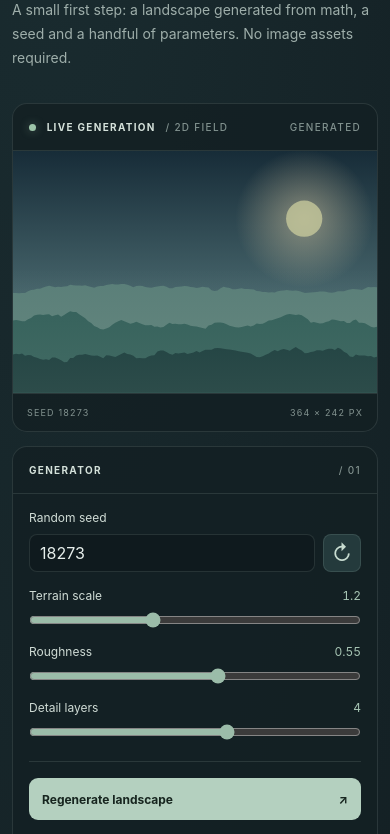
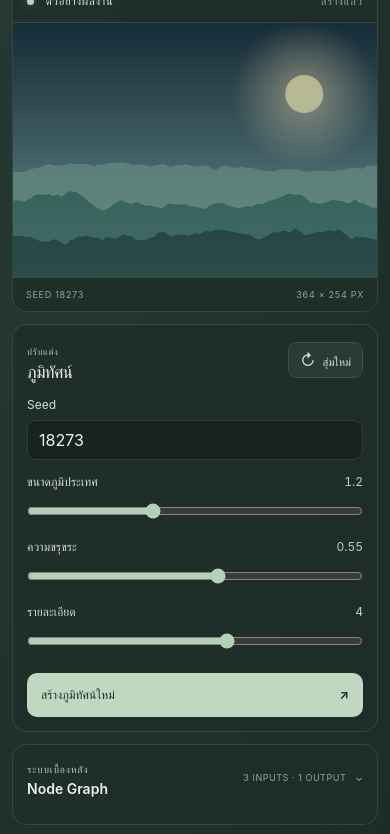
Before and after one commit to Blackzecond/Aether-project, a website built with Vite: page index.html in a window 390 px wide. Shown: the part 197-1031 px from the top of the page. Built offline with nearby package versions, Linux system fonts and the light colour scheme.

Commit message:
feat: connect landscape graph and simplify mobile workspace

```diff
--- a/index.html
+++ b/index.html
@@ -1,70 +1,104 @@
 <!doctype html>
-<html lang="en">
+<html lang="th">
   <head>
     <meta charset="UTF-8" />
-    <meta name="viewport" content="width=device-width, initial-scale=1.0, viewport-fit=cover" />
-    <meta name="theme-color" content="#10191d" />
-    <meta name="description" content="A lightweight procedural creation playground." />
-    <title>Aether Project</title>
+    <meta name="viewport" content="width=device-width, initial-scale=1, viewport-fit=cover" />
+    <meta name="theme-color" content="#172321" />
+    <meta name="description" content="Aether — lightweight procedural studio." />
+    <title>Aether · Procedural Studio</title>
   </head>
   <body>
     <main class="app-shell">
       <header class="topbar">
         <a class="brand" href="./" aria-label="Aether home">
-          <span class="brand-mark">A</span>
-          <span>AETHER <small>PROCEDURAL STUDIO</small></span>
+          <span class="brand-mark">a</span>
+          <span class="brand-name">aether <small>procedural studio</small></span>
         </a>
-        <span class="version">EARLY PLAYGROUND · 0.1</span>
+        <span class="version">ทดลองใช้ · 0.2</span>
       </header>
 
       <section class="intro">
-        <p class="eyebrow">GENERATIVE SYSTEMS / EXPERIMENT 001</p>
-        <h1>Make more from <em>less.</em></h1>
-        <p class="intro-copy">A small first step: a landscape generated from math, a seed and a handful of parameters. No image assets required.</p>
+        <p class="eyebrow">สร้างสรรค์จากระบบและคณิตศาสตร์</p>
+        <h1>เริ่มจากสิ่งเล็ก ๆ</h1>
+        <p class="intro-copy">สร้างภูมิทัศน์ด้วยพารามิเตอร์และ Node Graph ที่ทำงานร่วมกัน</p>
       </section>
 
-      <section class="workspace" aria-label="Procedural landscape workspace">
-        <div class="preview-panel">
+      <section class="workspace" aria-label="พื้นที่สร้างภูมิทัศน์">
+        <section class="preview-panel">
           <div class="panel-heading">
-            <div><span class="status-dot"></span> LIVE GENERATION <span class="muted">/ 2D FIELD</span></div>
-            <span id="render-status" class="muted">READY</span>
+            <span><i class="status-dot"></i> ตัวอย่างผลงาน</span>
+            <span id="render-status" class="muted">กำลังเตรียม</span>
           </div>
           <div class="canvas-wrap">
-            <canvas id="preview" aria-label="Procedurally generated layered landscape"></canvas>
+            <canvas id="preview" aria-label="ภูมิทัศน์ที่สร้างขึ้นด้วยระบบ Procedural"></canvas>
           </div>
           <div class="preview-footer">
             <span id="seed-label">SEED 18273</span>
             <span id="resolution-label">—</span>
           </div>
-        </div>
+        </section>
 
-        <aside class="controls-panel">
-          <div class="panel-heading">GENERATOR <span class="muted">/ 01</span></div>
-          <label class="field-label" for="seed">Random seed</label>
-          <div class="seed-row">
-            <input id="seed" type="number" value="18273" inputmode="numeric" />
-            <button id="randomize" class="icon-button" type="button" aria-label="Randomize seed" title="Randomize seed">↻</button>
+        <section class="controls-panel" aria-label="ตั้งค่าการสร้าง">
+          <div class="section-heading">
+            <div><span class="eyebrow">ปรับแต่ง</span><h2>ภูมิทัศน์</h2></div>
+            <button id="randomize" class="quiet-button" type="button"><span aria-hidden="true">↻</span> สุ่มใหม่</button>
           </div>
 
-          <label class="field-label" for="scale">Terrain scale <output id="scale-value">1.2</output></label>
+          <label class="field-label" for="seed">Seed</label>
+          <input id="seed" class="seed-input" type="number" value="18273" inputmode="numeric" />
+
+          <label class="field-label" for="scale">ขนาดภูมิประเทศ <output id="scale-value">1.2</output></label>
           <input id="scale" type="range" min="0.5" max="2.4" step="0.1" value="1.2" />
 
-          <label class="field-label" for="roughness">Roughness <output id="roughness-value">0.55</output></label>
+          <label class="field-label" for="roughness">ความขรุขระ <output id="roughness-value">0.55</output></label>
           <input id="roughness" type="range" min="0.15" max="0.85" step="0.05" value="0.55" />
 
-          <label class="field-label" for="detail">Detail layers <output id="detail-value">4</output></label>
+          <label class="field-label" for="detail">รายละเอียด <output id="detail-value">4</output></label>
           <input id="detail" type="range" min="1" max="6" step="1" value="4" />
 
-          <div class="control-divider"></div>
-          <button id="regenerate" class="primary-button" type="button">Regenerate landscape <span>↗</span></button>
-          <p class="hint">Generation runs only when a parameter changes. The preview does not run a continuous animation loop, helping conserve battery and avoid unnecessary GPU work.</p>
-        </aside>
+          <button id="regenerate" class="primary-button" type="button">สร้างภูมิทัศน์ใหม่ <span aria-hidden="true">↗</span></button>
+        </section>
+
+        <details class="graph-panel" id="graph-panel">
+          <summary>
+            <span><span class="eyebrow">ระบบเบื้องหลัง</span><strong>Node Graph</strong></span>
+            <span class="summary-meta">3 INPUTS · 1 OUTPUT <span class="chevron">⌄</span></span>
+          </summary>
+          <p class="graph-description">ค่าจากตัวปรับด้านบนจะไหลผ่าน Node และถูกรวมเป็นค่าที่ Generator ใช้งานจริง</p>
+          <div class="node-flow" aria-label="ลำดับการทำงานของ Node Graph">
+            <div class="node-card">
+              <span class="node-type">NUMBER · 01</span>
+              <strong>Terrain Scale</strong>
+              <span class="node-value" id="node-scale">1.2</span>
+              <span class="node-port">● value</span>
+            </div>
+            <div class="flow-line"><span>↓</span></div>
+            <div class="node-card">
+              <span class="node-type">NUMBER · 02</span>
+              <strong>Roughness</strong>
+              <span class="node-value" id="node-roughness">0.55</span>
+              <span class="node-port">● value</span>
+            </div>
+            <div class="flow-line"><span>↓</span></div>
+            <div class="node-card">
+              <span class="node-type">NUMBER · 03</span>
+              <strong>Detail Layers</strong>
+              <span class="node-value" id="node-detail">4</span>
+              <span class="node-port">● value</span>
+            </div>
+            <div class="flow-line"><span>↓</span></div>
+            <div class="node-card output-node">
+              <span class="node-type">LANDSCAPE · OUTPUT</span>
+              <strong>Landscape Generator</strong>
+              <span class="node-value">พร้อมประมวลผล</span>
+              <span class="node-port">● settings</span>
+            </div>
+          </div>
+          <p class="graph-footnote">รุ่นนี้เป็น Graph แบบกำหนดโครงสร้างไว้ก่อน ยังไม่รองรับการลาก Node หรือสร้างสายเชื่อมต่อด้วยมือ</p>
+        </details>
       </section>
 
-      <footer class="bottom-note">
-        <span>PROCEDURAL-FIRST · DETERMINISTIC · MOBILE-AWARE</span>
-        <span>Built from code, not image files.</span>
-      </footer>
+      <footer class="bottom-note"><span>PROCEDURAL FIRST · MOBILE FRIENDLY</span><span>สร้างจากโค้ด ไม่ใช้ภาพสำเร็จรูป</span></footer>
     </main>
     <script type="module" src="/src/main.ts"></script>
   </body>
--- a/src/main.ts
+++ b/src/main.ts
@@ -1,6 +1,8 @@
 import "./style.css";
 import { drawLandscape } from "./generators/landscape";
 import { getRenderSize } from "./core/quality";
+import { evaluateGraph, type GraphDocument, type GraphNodeDefinition, type GraphValue } from "./core/graph";
+import { createCoreNodeRegistry } from "./core/nodes";
 
 function requiredElement<T extends Element>(selector: string): T {
   const element = document.querySelector<T>(selector);
@@ -13,9 +15,12 @@ const seedInput = requiredElement<HTMLInputElement>("#seed");
 const scaleInput = requiredElement<HTMLInputElement>("#scale");
 const roughnessInput = requiredElement<HTMLInputElement>("#roughness");
 const detailInput = requiredElement<HTMLInputElement>("#detail");
-const renderStatus = document.querySelector<HTMLElement>("#render-status");
-const seedLabel = document.querySelector<HTMLElement>("#seed-label");
-const resolutionLabel = document.querySelector<HTMLElement>("#resolution-label");
+const renderStatus = requiredElement<HTMLElement>("#render-status");
+const seedLabel = requiredElement<HTMLElement>("#seed-label");
+const resolutionLabel = requiredElement<HTMLElement>("#resolution-label");
+const nodeScale = requiredElement<HTMLElement>("#node-scale");
+const nodeRoughness = requiredElement<HTMLElement>("#node-roughness");
+const nodeDetail = requiredElement<HTMLElement>("#node-detail");
 
 const context = (() => {
   const value = canvas.getContext("2d", { alpha: false, desynchronized: true });
@@ -23,39 +28,73 @@ const context = (() => {
   return value;
 })();
 
+const outputDefinition: GraphNodeDefinition = {
+  type: "landscape.compose",
+  inputs: ["scale", "roughness", "octaves"],
+  outputs: ["scale", "roughness", "octaves"],
+  evaluate: (inputs) => ({
+    scale: inputs.scale,
+    roughness: inputs.roughness,
+    octaves: inputs.octaves,
+  }),
+};
+const registry = new Map(createCoreNodeRegistry());
+registry.set(outputDefinition.type, outputDefinition);
+
+function evaluateLandscapeGraph() {
+  const graph: GraphDocument = {
+    nodes: [
+      { id: "scale", type: "number.constant", params: { value: Number(scaleInput.value) } },
+      { id: "roughness", type: "number.constant", params: { value: Number(roughnessInput.value) } },
+      { id: "detail", type: "number.constant", params: { value: Number(detailInput.value) } },
+      { id: "landscape", type: "landscape.compose" },
+    ],
+    edges: [
+      { id: "e-scale", fromNodeId: "scale", fromPort: "value", toNodeId: "landscape", toPort: "scale" },
+      { id: "e-roughness", fromNodeId: "roughness", fromPort: "value", toNodeId: "landscape", toPort: "roughness" },
+      { id: "e-detail", fromNodeId: "detail", fromPort: "value", toNodeId: "landscape", toPort: "octaves" },
+    ],
+  };
+  const result = evaluateGraph(graph, registry);
+  const values = result.values.get("landscape");
+  if (!values) throw new Error("Landscape graph did not produce an output.");
+  const number = (key: string): number => {
+    const value = values[key] as GraphValue;
+    if (typeof value !== "number") throw new TypeError("Invalid graph output: " + key);
+    return value;
+  };
+  return { scale: number("scale"), roughness: number("roughness"), octaves: number("octaves") };
+}
+
 function readOptions() {
-  return {
-    seed: Number(seedInput.value) || 1,
-    scale: Number(scaleInput.value),
-    roughness: Number(roughnessInput.value),
-    octaves: Number(detailInput.value),
-  };
+  return { seed: Number(seedInput.value) || 1, ...evaluateLandscapeGraph() };
+}
+
+function updateOutputs(): void {
+  const options = readOptions();
+  requiredElement<HTMLOutputElement>("#scale-value").textContent = options.scale.toFixed(1);
+  requiredElement<HTMLOutputElement>("#roughness-value").textContent = options.roughness.toFixed(2);
+  requiredElement<HTMLOutputElement>("#detail-value").textContent = String(options.octaves);
+  nodeScale.textContent = options.scale.toFixed(1);
+  nodeRoughness.textContent = options.roughness.toFixed(2);
+  nodeDetail.textContent = String(options.octaves);
 }
 
 function render(): void {
   const rect = canvas.getBoundingClientRect();
   if (rect.width < 1 || rect.height < 1) return;
-
   const size = getRenderSize(rect.width, rect.height);
   if (canvas.width !== size.width || canvas.height !== size.height) {
     canvas.width = size.width;
     canvas.height = size.height;
   }
-
   context.setTransform(size.scale, 0, 0, size.scale, 0, 0);
   context.clearRect(0, 0, rect.width, rect.height);
   const options = readOptions();
   drawLandscape(context, rect.width, rect.height, options);
-
-  if (renderStatus) renderStatus.textContent = "GENERATED";
-  if (seedLabel) seedLabel.textContent = `SEED ${options.seed}`;
-  if (resolutionLabel) resolutionLabel.textContent = `${size.width} × ${size.height} PX`;
-}
-
-function updateOutputs(): void {
-  requiredElement<HTMLOutputElement>("#scale-value").textContent = Number(scaleInput.value).toFixed(1);
-  requiredElement<HTMLOutputElement>("#roughness-value").textContent = Number(roughnessInput.value).toFixed(2);
-  requiredElement<HTMLOutputElement>("#detail-value").textContent = detailInput.value;
+  renderStatus.textContent = "สร้างแล้ว";
+  seedLabel.textContent = `SEED ${options.seed}`;
+  resolutionLabel.textContent = `${size.width} × ${size.height} PX`;
 }
 
 let renderQueued = false;
@@ -64,25 +103,25 @@ function scheduleRender(): void {
   renderQueued = true;
   requestAnimationFrame(() => {
     renderQueued = false;
-    render();
+    try {
+      updateOutputs();
+      render();
+    } catch (error) {
+      renderStatus.textContent = "เกิดข้อผิดพลาด";
+      console.error(error);
+    }
   });
 }
 
 for (const input of [seedInput, scaleInput, roughnessInput, detailInput]) {
-  input.addEventListener("input", () => {
-    updateOutputs();
-    scheduleRender();
-  });
+  input.addEventListener("input", scheduleRender);
 }
-
-document.querySelector<HTMLButtonElement>("#regenerate")?.addEventListener("click", scheduleRender);
-document.querySelector<HTMLButtonElement>("#randomize")?.addEventListener("click", () => {
+requiredElement<HTMLButtonElement>("#regenerate").addEventListener("click", scheduleRender);
+requiredElement<HTMLButtonElement>("#randomize").addEventListener("click", () => {
   seedInput.value = String(Math.floor(Math.random() * 1_000_000));
-  updateOutputs();
   scheduleRender();
 });
 
 const observer = new ResizeObserver(scheduleRender);
 observer.observe(canvas);
-updateOutputs();
 scheduleRender();
--- a/src/style.css
+++ b/src/style.css
@@ -1,62 +1,78 @@
 :root {
   color-scheme: dark;
   font-family: Inter, ui-sans-serif, system-ui, -apple-system, BlinkMacSystemFont, "Segoe UI", sans-serif;
-  background: #10191d;
-  color: #e6eeeb;
+  background: #172321;
+  color: #e8eee9;
   font-synthesis: none;
   text-rendering: optimizeLegibility;
   -webkit-font-smoothing: antialiased;
-  --muted: #82928f;
-  --line: rgba(190, 214, 204, 0.13);
-  --accent: #a6c7b7;
+  --muted: #94a49b;
+  --line: rgba(204, 222, 210, .13);
+  --accent: #b7d0bc;
+  --panel: #202e2a;
 }
 * { box-sizing: border-box; }
-body { margin: 0; min-width: 320px; min-height: 100vh; background: radial-gradient(ellipse at 12% 0%, #1a2c30 0, #10191d 48rem); }
+body { margin: 0; min-width: 320px; min-height: 100vh; background: radial-gradient(ellipse at 10% 0%, #263b33 0, #172321 48rem); }
 button, input { font: inherit; }
-.app-shell { width: min(1160px, calc(100% - 40px)); margin: 0 auto; padding: 24px 0 22px; }
-.topbar, .brand, .panel-heading, .preview-footer, .bottom-note, .field-label, .seed-row { display: flex; align-items: center; justify-content: space-between; }
-.topbar { padding-bottom: 26px; border-bottom: 1px solid var(--line); }
-.brand { justify-content: flex-start; gap: 11px; color: #edf4f0; text-decoration: none; font-size: 13px; font-weight: 750; letter-spacing: .16em; }
-.brand small { display: block; margin-top: 3px; color: var(--muted); font-size: 9px; font-weight: 500; letter-spacing: .18em; }
-.brand-mark { display: grid; width: 34px; height: 34px; place-items: center; border: 1px solid #8ba99a; border-radius: 11px 11px 11px 3px; color: #c6dfd1; font-family: Georgia, serif; font-size: 21px; }
-.version, .eyebrow, .panel-heading, .preview-footer, .bottom-note { font-size: 10px; letter-spacing: .13em; }
+button { touch-action: manipulation; }
+.app-shell { width: min(900px, calc(100% - 40px)); margin: 0 auto; padding: 22px 0 28px; }
+.topbar, .brand, .panel-heading, .preview-footer, .section-heading, .field-label, .bottom-note { display: flex; align-items: center; justify-content: space-between; }
+.topbar { padding-bottom: 18px; border-bottom: 1px solid var(--line); }
+.brand { justify-content: flex-start; gap: 10px; color: #eef4ee; text-decoration: none; font-size: 16px; font-weight: 700; letter-spacing: -.04em; }
+.brand-mark { display: grid; width: 34px; height: 34px; place-items: center; border: 1px solid #9bb7a1; border-radius: 12px 12px 12px 4px; color: #c9ddcb; font-family: Georgia, serif; font-size: 25px; }
+.brand-name small { display: block; margin-top: 1px; color: var(--muted); font-size: 9px; font-weight: 500; letter-spacing: .11em; text-transform: uppercase; }
+.version, .eyebrow, .panel-heading, .preview-footer, .bottom-note { font-size: 10px; letter-spacing: .08em; }
 .version, .muted, .preview-footer, .bottom-note { color: var(--muted); }
-.intro { max-width: 650px; padding: 42px 0 28px; }
-.eyebrow { color: #a7c5b4; }
-h1 { margin: 10px 0 12px; font-family: Georgia, "Times New Roman", serif; font-size: clamp(38px, 7vw, 68px); font-weight: 400; letter-spacing: -.045em; }
-h1 em { color: #a8cbb7; font-weight: 400; }
-.intro-copy { max-width: 540px; color: #9eaeaa; font-size: 14px; line-height: 1.7; }
-.workspace { display: grid; grid-template-columns: minmax(0, 1fr) 280px; gap: 14px; align-items: stretch; }
-.preview-panel, .controls-panel { min-width: 0; overflow: hidden; border: 1px solid var(--line); border-radius: 15px; background: rgba(20, 32, 36, .88); }
-.panel-heading { min-height: 47px; padding: 0 16px; border-bottom: 1px solid var(--line); color: #d4e1da; font-weight: 650; }
-.panel-heading .muted { margin-left: 6px; font-weight: 450; }
-.status-dot { display: inline-block; width: 7px; height: 7px; margin-right: 7px; border-radius: 50%; background: #9dc5a9; box-shadow: 0 0 10px #9dc5a966; }
-.canvas-wrap { height: clamp(260px, 43vw, 500px); background: #203b43; }
+.intro { padding: 28px 0 18px; }
+.eyebrow { margin: 0; color: #b4cdb7; }
+h1 { margin: 8px 0 6px; font-size: clamp(25px, 5vw, 36px); font-weight: 620; letter-spacing: -.055em; }
+.intro-copy { margin: 0; color: #a9b8af; font-size: 13px; line-height: 1.65; }
+.workspace { display: grid; gap: 12px; }
+.preview-panel, .controls-panel, .graph-panel { min-width: 0; overflow: hidden; border: 1px solid var(--line); border-radius: 15px; background: rgba(32, 46, 42, .88); }
+.panel-heading { min-height: 43px; padding: 0 14px; border-bottom: 1px solid var(--line); color: #dce7dd; font-size: 11px; font-weight: 600; }
+.status-dot { display: inline-block; width: 7px; height: 7px; margin-right: 8px; border-radius: 50%; background: #b8d4b9; box-shadow: 0 0 9px #b8d4b955; }
+.canvas-wrap { height: clamp(230px, 48vw, 430px); background: #29434a; }
 canvas { display: block; width: 100%; height: 100%; }
-.preview-footer { min-height: 38px; padding: 0 14px; border-top: 1px solid var(--line); font-size: 9px; }
-.controls-panel { padding-bottom: 15px; }
-.controls-panel > .panel-heading { margin-bottom: 17px; }
-.field-label { margin: 16px 16px 9px; color: #d0dcd6; font-size: 12px; }
-.field-label output { color: #a7c5b4; font-variant-numeric: tabular-nums; }
-.seed-row { gap: 8px; margin: 0 16px; }
-.seed-row input { min-width: 0; flex: 1; }
-input[type="number"] { height: 38px; padding: 0 10px; border: 1px solid var(--line); border-radius: 8px; outline: none; background: #0f1a1e; color: #e6eeeb; }
-.icon-button { width: 38px; height: 38px; border: 1px solid var(--line); border-radius: 8px; background: #243a3c; color: #c8ddd1; font-size: 21px; cursor: pointer; }
-input[type="range"] { display: block; width: calc(100% - 32px); margin: 0 16px; accent-color: #9bbca9; }
-.control-divider { height: 1px; margin: 21px 16px 16px; background: var(--line); }
-.primary-button { display: flex; width: calc(100% - 32px); min-height: 42px; margin: 0 16px; padding: 0 13px; align-items: center; justify-content: space-between; border: 0; border-radius: 9px; background: #b4d0bf; color: #17251f; font-size: 12px; font-weight: 750; cursor: pointer; }
-.primary-button:active, .icon-button:active { transform: translateY(1px); }
-.hint { margin: 12px 16px 0; color: #82928f; font-size: 10px; line-height: 1.6; }
-.bottom-note { gap: 12px; padding: 20px 2px 0; font-size: 9px; }
-@media (max-width: 760px) {
-  .app-shell { width: min(100% - 24px, 600px); padding-top: 14px; }
-  .topbar { padding-bottom: 18px; }
+.preview-footer { min-height: 34px; padding: 0 13px; border-top: 1px solid var(--line); font-size: 9px; }
+.controls-panel { padding: 16px; }
+.section-heading { margin-bottom: 15px; }
+.section-heading .eyebrow { font-size: 9px; }
+h2 { margin: 3px 0 0; font-size: 17px; font-weight: 600; letter-spacing: -.03em; }
+.quiet-button { min-height: 36px; padding: 0 11px; border: 1px solid var(--line); border-radius: 9px; background: #2a3a34; color: #d6e4d8; font-size: 11px; }
+.quiet-button span { margin-right: 4px; font-size: 16px; }
+.field-label { margin: 15px 0 8px; color: #d2ddd4; font-size: 12px; }
+.field-label output { color: #b9d3bd; font-variant-numeric: tabular-nums; }
+.seed-input { width: 100%; height: 40px; padding: 0 11px; border: 1px solid var(--line); border-radius: 9px; outline: none; background: #17231f; color: #eef4ee; }
+input[type="range"] { display: block; width: 100%; height: 28px; margin: 0; accent-color: #b5d0b9; }
+.primary-button { display: flex; width: 100%; min-height: 44px; margin-top: 18px; padding: 0 14px; align-items: center; justify-content: space-between; border: 0; border-radius: 10px; background: #c0d8c2; color: #203027; font-size: 12px; font-weight: 700; }
+.primary-button:active, .quiet-button:active { transform: translateY(1px); }
+.graph-panel { padding: 0 14px 14px; }
+.graph-panel summary { display: flex; min-height: 65px; align-items: center; justify-content: space-between; gap: 10px; cursor: pointer; list-style: none; }
+.graph-panel summary::-webkit-details-marker { display: none; }
+.graph-panel summary strong { display: block; margin-top: 3px; font-size: 14px; font-weight: 600; }
+.summary-meta { color: var(--muted); font-size: 9px; letter-spacing: .06em; white-space: nowrap; }
+.chevron { display: inline-block; margin-left: 6px; color: #c4d6c7; transition: transform .15s ease; }
+.graph-panel[open] .chevron { transform: rotate(180deg); }
+.graph-description, .graph-footnote { color: #a4b3a9; font-size: 11px; line-height: 1.65; }
+.graph-description { margin: 0 0 12px; }
+.node-flow { display: grid; justify-items: center; }
+.node-card { display: grid; width: min(100%, 340px); gap: 4px; padding: 11px 12px; border: 1px solid rgba(184, 210, 190, .18); border-radius: 10px; background: #192722; }
+.node-type { color: #93aa98; font-size: 8px; letter-spacing: .1em; }
+.node-card strong { font-size: 12px; font-weight: 600; }
+.node-value { color: #c5ddc7; font-size: 11px; font-variant-numeric: tabular-nums; }
+.node-port { color: #9bb49f; font-size: 9px; }
+.output-node { border-color: rgba(190, 218, 192, .35); background: #22352b; }
+.flow-line { display: grid; height: 21px; place-items: center; color: #9bb49f; font-size: 14px; }
+.graph-footnote { margin: 11px 0 0; font-size: 10px; color: #899a90; }
+.bottom-note { gap: 10px; padding: 18px 2px 0; font-size: 9px; }
+@media (max-width: 600px) {
+  .app-shell { width: calc(100% - 24px); padding: 12px 0 calc(20px + env(safe-area-inset-bottom)); }
+  .topbar { padding-bottom: 14px; }
   .version { font-size: 8px; }
-  .intro { padding: 30px 0 20px; }
-  .workspace { grid-template-columns: 1fr; }
-  .canvas-wrap { height: clamp(230px, 62vw, 380px); }
-  .controls-panel { padding-bottom: 17px; }
-  .controls-panel > .panel-heading { margin-bottom: 12px; }
+  .intro { padding: 22px 2px 14px; }
+  .canvas-wrap { height: clamp(215px, 65vw, 340px); }
+  .controls-panel { padding: 14px; }
+  .field-label { margin-top: 14px; }
   .bottom-note { flex-direction: column; align-items: flex-start; font-size: 8px; }
 }
 @media (prefers-reduced-motion: reduce) {
```
